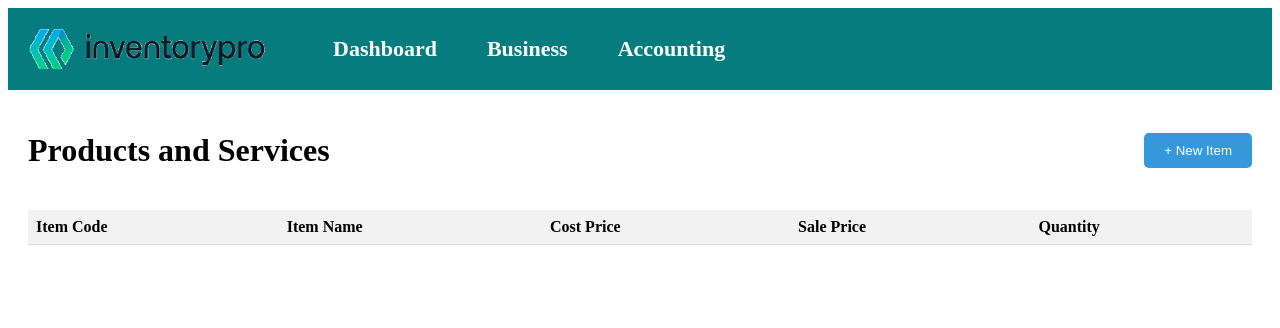
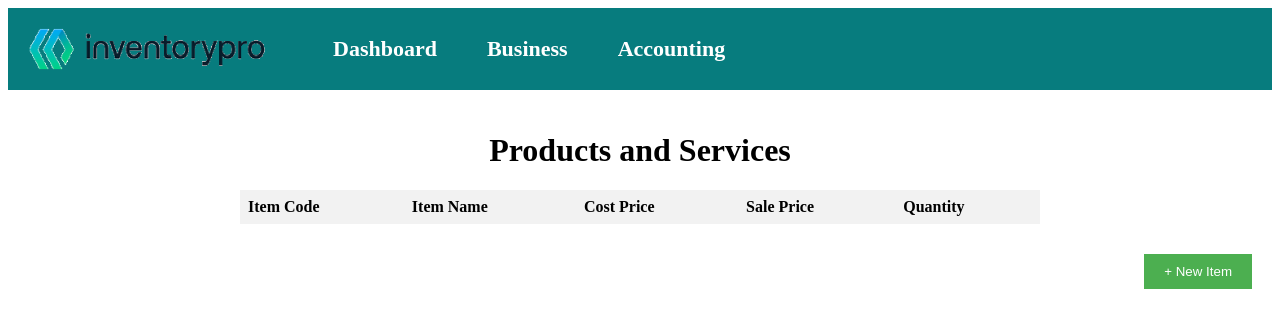
Before and after one commit to RyanWakey/InventoryManagementFrontend, a Vue app: page /products in a window 1280 px wide. Shown: the top 328 px of the page. Built offline with nearby package versions, Linux system fonts and the light colour scheme.

Commit message:
better style

```diff
--- a/src/views/ProductPage.vue
+++ b/src/views/ProductPage.vue
@@ -1,11 +1,7 @@
 <template>
-  <div class="business-page">
-    <div class="page-header">
-      <h1>Products and Services</h1>
-      <button class="new-item-btn">+ New Item</button>
-    </div>
-
-    <div class="products-table">
+  <div class="products-services">
+    <h1>Products and Services</h1>
+    <div class="table-container">
       <table>
         <thead>
           <tr>
@@ -17,61 +13,34 @@
           </tr>
         </thead>
         <tbody>
-          <tr v-for="product in products" :key="product.id">
-            <td>{{ product.code }}</td>
-            <td>{{ product.name }}</td>
-            <td>{{ product.costPrice }}</td>
-            <td>{{ product.salePrice }}</td>
-            <td>{{ product.quantity }}</td>
-          </tr>
+          <!-- Table rows will be inserted here -->
         </tbody>
       </table>
     </div>
+    <button class="new-item-btn">+ New Item</button>
   </div>
 </template>
 
 <script>
 export default {
-  name: 'BusinessPage',
-  data() {
-    return {
-      products: [
-        // Populate this array with your products data
-      ],
-    };
-  },
-  methods: {
-    addNewProduct() {
-      // Logic to add a new product
-    },
-  },
+  name: 'ProductsServices',
+  // Your component's data and methods will go here
 };
 </script>
 
 <style scoped>
-.business-page {
+.products-services {
+  display: flex;
+  flex-direction: column;
+  align-items: center;
   padding: 20px;
 }
 
-.page-header {
-  display: flex;
-  justify-content: space-between;
-  align-items: center;
-}
-
-.new-item-btn {
-  padding: 10px 20px;
-  background-color: #3498db;
-  color: white;
-  border: none;
-  border-radius: 5px;
-  cursor: pointer;
-}
-
-.products-table {
-  margin-top: 20px;
-  overflow-y: auto;
-  height: 300px; /* Set a fixed height to make table scrollable */
+.table-container {
+  width: 100%;
+  max-width: 800px; /* Adjust this value to match the desired width */
+  overflow-x: auto; /* Allows table to scroll on small screens */
+  margin-bottom: 20px;
 }
 
 table {
@@ -82,14 +51,23 @@ table {
 th, td {
   text-align: left;
   padding: 8px;
-  border-bottom: 1px solid #ddd;
 }
 
-thead {
+th {
   background-color: #f2f2f2;
 }
 
-tr:hover {
-  background-color: #f5f5f5;
+.new-item-btn {
+  align-self: flex-end;
+  padding: 10px 20px;
+  margin-top: 10px;
+  background-color: #4CAF50;
+  color: white;
+  border: none;
+  cursor: pointer;
+}
+
+.new-item-btn:hover {
+  background-color: #45a049;
 }
 </style>
```
